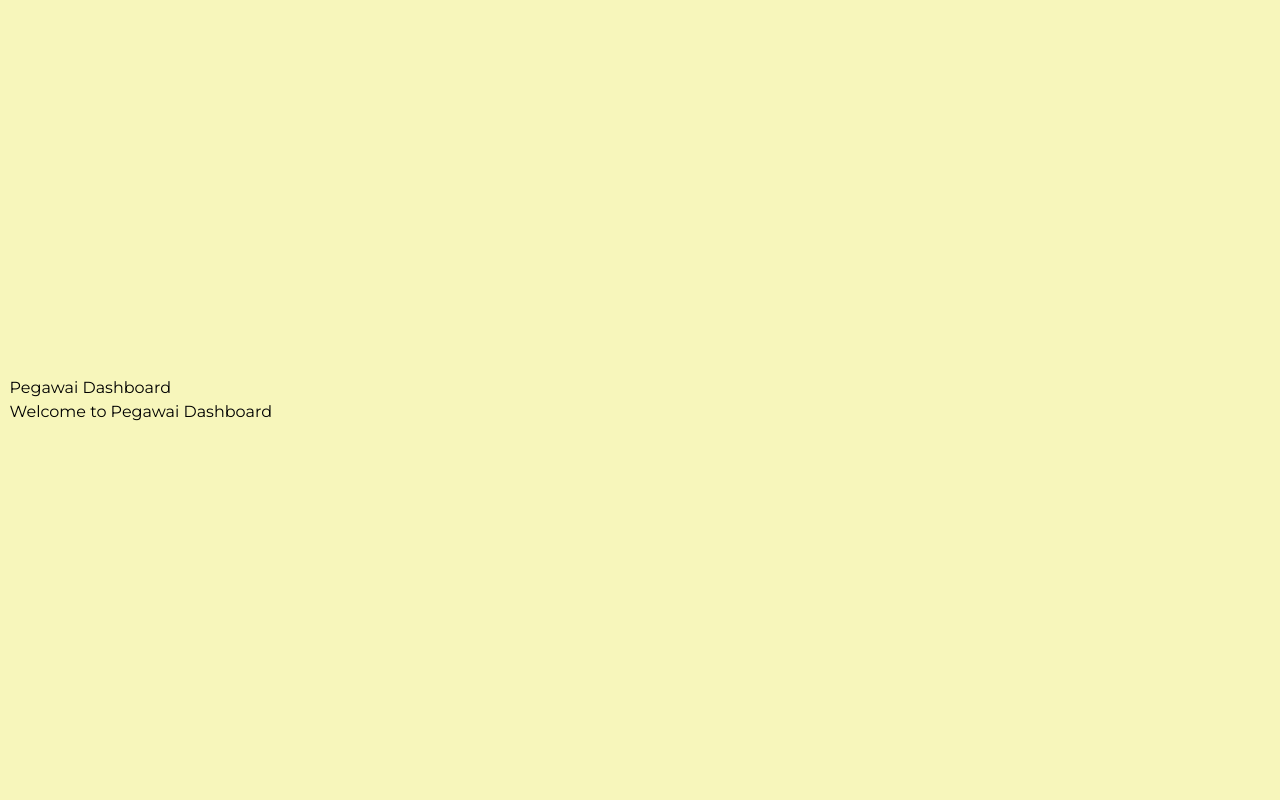
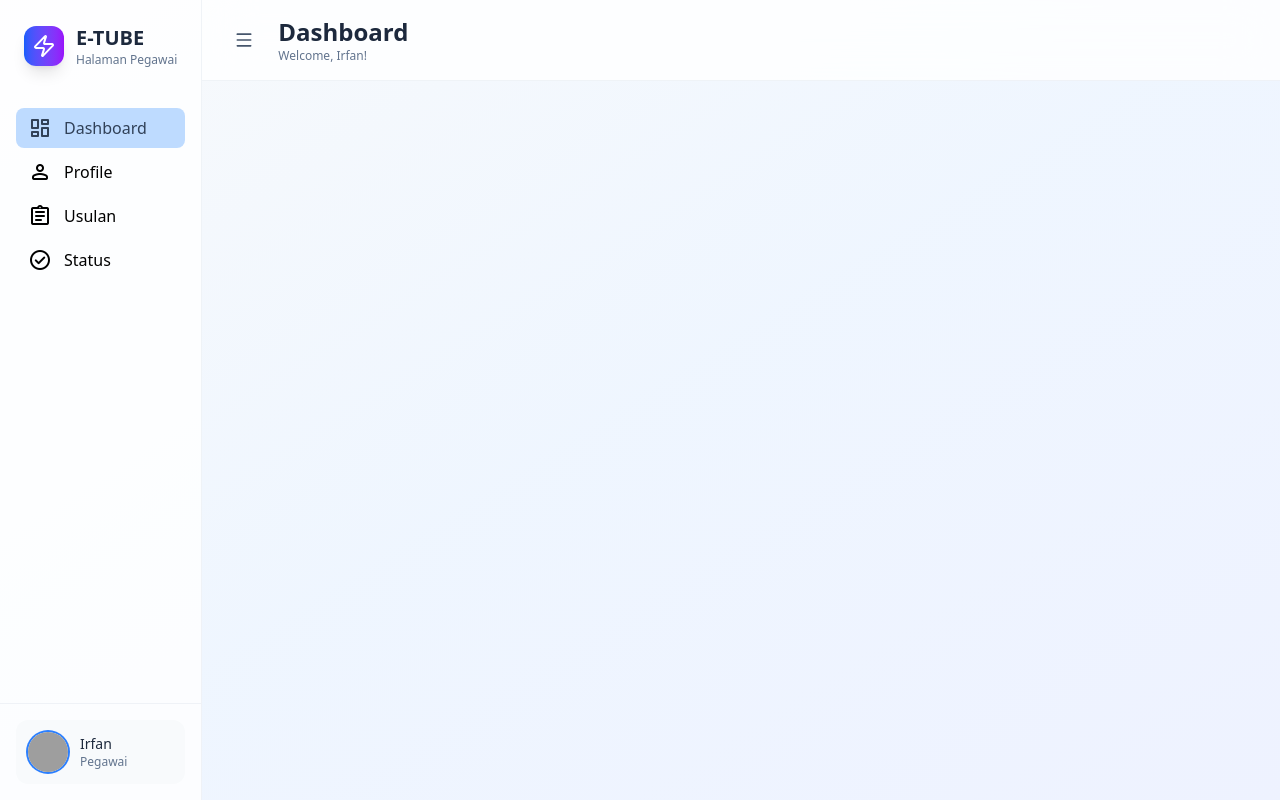
Before and after one commit to irfanifn/sisdiklat-project, a React (Vite) app in the folder frontend/: page /pegawai/dashboard in a window 1280 px wide. Built offline with nearby package versions, Linux system fonts and the light colour scheme; grey boxes are pictures that could not be loaded.

Commit message:
feat: setup routing untuk pegawai

```diff
--- a/frontend/package.json
+++ b/frontend/package.json
@@ -13,6 +13,7 @@
     "@tailwindcss/vite": "^4.1.13",
     "axios": "^1.11.0",
     "daisyui": "^5.1.9",
+    "lucide-react": "^0.544.0",
     "react": "^19.1.1",
     "react-dom": "^19.1.1",
     "react-router-dom": "^7.8.2",
--- /dev/null
+++ b/frontend/src/components/Header.jsx
@@ -0,0 +1,27 @@
+import React from "react";
+import { Menu } from "lucide-react";
+
+function Header() {
+  return (
+    <div className="bg-white/80 dark:bg-slate-900/80 backdrop-blur-xl border-b border-slate-200/50 dark:border-slate-700/50 px-6 py-4">
+      <div className="flex items-center justify-between">
+        {/* Left Section */}
+        <div className="flex items-center space-x-4">
+          <button className="p-2 rounded-lg text-slate-600 dark:text-slate-300 hover:bg-slate-100 dark:hover:bg-slate-800 transition">
+            <Menu className="w-5 h-5"></Menu>
+          </button>
+          <div className="hidden md:block">
+            <h1 className="text-2xl font-black text-slate-800 dark:text-white">
+              Dashboard
+            </h1>
+            <p className="text-xs text-slate-500 dark:text-slate-400 truncate">
+              Welcome, Irfan!
+            </p>
+          </div>
+        </div>
+      </div>
+    </div>
+  );
+}
+
+export default Header;
--- /dev/null
+++ b/frontend/src/components/Sidebar.jsx
@@ -0,0 +1,128 @@
+import React, { useState } from "react";
+import { NavLink } from "react-router-dom";
+import { Zap } from "lucide-react";
+
+function Sidebar() {
+  const [currentPage, setCurrentPage] = useState("Dashboard");
+
+  return (
+    <div
+      className={
+        '$collapsed ? "w-20" : "w-72"} transition duration-300 ease-in-out bg-white/80 dark:bg-slate-900/80 backdrop-blur-x1 border-r border-slate-200/50 dark:border-slate-700 flex flex-col relative z-10'
+      }
+    >
+      {/* Logo */}
+      <div className="p-6 border-slate-200/50 dark:border-slate-700/50">
+        <div className="flex items-center space-x-3">
+          <div className="w-10 h-10 bg-gradient-to-r from-blue-600 to-purple-600 rounded-xl flex items-center justify-center shadow-lg">
+            <Zap className="w-6 h-6 text-white" />
+          </div>
+
+          {/* conditional Rendering */}
+          <div>
+            <h1 className="text-xl font-bold text-slate-800 dark:text-white">
+              E-TUBE
+            </h1>
+            <p className="text-xs text-slate-500 dark:text-slate-400">
+              Halaman Pegawai
+            </p>
+          </div>
+        </div>
+      </div>
+
+      {/* Navigation */}
+      <nav className="flex-1 p-4 space-y-2 overflow-y-auto">
+        <ul className="space-y-1">
+          <li>
+            <NavLink
+              to="/pegawai/dashboard"
+              className={({ isActive }) =>
+                `flex w-full items-center px-3 py-2 text-left text-slate-700 dark:text-slate-200 rounded-lg transition ${
+                  isActive
+                    ? "bg-blue-200 dark:bg-blue-900"
+                    : "hover:bg-blue-100 dark:hover:bg-slate-800"
+                }`
+              }
+            >
+              <span className="material-symbols-rounded mr-3">dashboard</span>
+              Dashboard
+            </NavLink>
+          </li>
+
+          <li>
+            <NavLink
+              to="/profile"
+              className={({ isActive }) =>
+                `flex items-center px-3 py-2 rounded-lg transition ${
+                  isActive
+                    ? "bg-blue-200 dark:bg-blue-900"
+                    : "hover:bg-blue-100 dark:hover:bg-slate-800"
+                }`
+              }
+            >
+              <span className="material-symbols-rounded mr-3">person</span>
+              Profile
+            </NavLink>
+          </li>
+
+          <li>
+            <NavLink
+              to="/usulan"
+              className={({ isActive }) =>
+                `flex items-center px-3 py-2 rounded-lg transition ${
+                  isActive
+                    ? "bg-blue-200 dark:bg-blue-900"
+                    : "hover:bg-blue-100 dark:hover:bg-slate-800"
+                }`
+              }
+            >
+              <span className="material-symbols-rounded mr-3">assignment</span>
+              Usulan
+            </NavLink>
+          </li>
+
+          <li>
+            <NavLink
+              to="/status"
+              className={({ isActive }) =>
+                `flex items-center px-3 py-2 rounded-lg transition ${
+                  isActive
+                    ? "bg-blue-200 dark:bg-blue-900"
+                    : "hover:bg-blue-100 dark:hover:bg-slate-800"
+                }`
+              }
+            >
+              <span className="material-symbols-rounded mr-3">
+                check_circle
+              </span>
+              Status
+            </NavLink>
+          </li>
+        </ul>
+      </nav>
+
+      {/* Profile */}
+      <div className="p-4 border-t border-slate-200/50 dark:border-slate-700/50">
+        <div className="flex items-center space-x-3 p-3 rounded-xl bg-slate-50 dark:bg-slate-800/50">
+          <img
+            src="https://encrypted-tbn0.gstatic.com/images?q=tbn:ANd9GcSGcgqpgCNw20mMHzdAYQLPHmp8Ze7BBDojEg&s"
+            alt="user"
+            className="w-10 h-10 rounded-full ring-2 ring-blue-500"
+          />
+          <div className="flex-1 min-w-0">
+            <div className="flex-1 min-w-0">
+              <p className="text-sm font-medium text-slate-800 dark:text-white truncate">
+                Irfan
+              </p>
+              <p className="text-xs text-slate-500 dark:text-slate-400 truncate">
+                Pegawai
+              </p>
+            </div>
+          </div>
+        </div>
+      </div>
+    </div>
+  );
+}
+
+export default Sidebar;
--- a/frontend/src/index.css
+++ b/frontend/src/index.css
@@ -3,7 +3,7 @@
 @import "tailwindcss";
 
 /* Custom CSS Styles */
-* {
+/* * {
   margin: 0;
   padding: 0;
   box-sizing: border-box;
@@ -64,7 +64,7 @@ input {
 }
 
 .login-form .input-wrapper .input-field::placeholder {
-  color: #e0c52d;
+  color: #3e5f1b;
 }
 
 .login-form .input-wrapper span {
@@ -91,4 +91,4 @@ input {
 
 .login-form .login-button:hover {
   background: #2e3e13;
-}
+} */
--- a/frontend/src/pages/Login.jsx
+++ b/frontend/src/pages/Login.jsx
@@ -52,27 +52,45 @@ function Login() {
   };
 
   return (
-    <div className="login-container">
-      <h1 className="form-title">Login</h1>
-      <form onSubmit={handleSubmit} className="login-form">
-        {error && <div className="error-message">{error}</div>}
+    <div className="flex items-center justify-center min-h-screen bg-gradient-to-br from-blue-100 to-blue-300">
+      <div className="w-full max-w-md bg-white p-8 rounded-2xl shadow-xl">
+        <h1 className="text-3xl font-bold text-center text-blue-700 mb-8">
+          Login
+        </h1>
+        <form onSubmit={handleSubmit} className="space-y-6">
+          {error && (
+            <div className="bg-red-100 text-red-700 px-4 py-2 rounded mb-4 text-center text-sm">
+              {error}
+            </div>
+          )}
 
-        <div className="input-wrapper">
+          <div className="relative">
             <input
               type="number"
               placeholder="Nomor Induk Pegawai (NIP)"
-            className="input-field"
+              className="w-full pl-12 pr-4 py-3 border border-gray-300 rounded-lg focus:outline-none focus:ring-2 focus:ring-blue-400 transition"
               value={nip}
               onChange={(e) => setNip(e.target.value)}
               required
             />
-          <span className="material-symbols-rounded">numbers</span>
+            <span className="material-symbols-rounded absolute left-3 top-1/2 transform -translate-y-1/2 text-gray-400 text-2xl">
+              dialpad
+            </span>
           </div>
 
-        <button type="submit" className="login-button" disabled={loading}>
+          <button
+            type="submit"
+            className={`w-full py-3 rounded-lg font-semibold text-white transition ${
+              loading
+                ? "bg-blue-300 cursor-not-allowed"
+                : "bg-blue-600 hover:bg-blue-700"
+            }`}
+            disabled={loading}
+          >
             {loading ? "Loading..." : "Log In"}
           </button>
         </form>
+      </div>
     </div>
   );
 }
--- a/frontend/src/pages/pegawai/Dashboard.jsx
+++ b/frontend/src/pages/pegawai/Dashboard.jsx
@@ -1,10 +1,18 @@
-import React from "react";
+import React, { useState } from "react";
+import Sidebar from "../../components/Sidebar";
+import Header from "../../components/Header";
 
 function Dashboard() {
+  const [currentPage, setCurrentPage] = useState("Dashboard");
+
   return (
-    <div>
-      <h1>Pegawai Dashboard</h1>
-      <p>Welcome to Pegawai Dashboard</p>
+    <div className="min-h-screen bg-gradient-to-br from-slate-50 via-blue-50 to-indigo-50 dark:from-slate-900 dark:via-slate-800 dark:to-slate-900 transition-all duration-500">
+      <div className="flex h-screen overflow-hidden">
+        <Sidebar currentPage={currentPage} onPageChange={setCurrentPage} />
+        <div className="flex-1 flex flex-col overfolow-hidden">
+          <Header />
+        </div>
+      </div>
     </div>
   );
 }
```
Also changed, not shown: 1 other file (tests, documents, lock files or other folders). Lines whose indentation alone changed are shown as unchanged.
